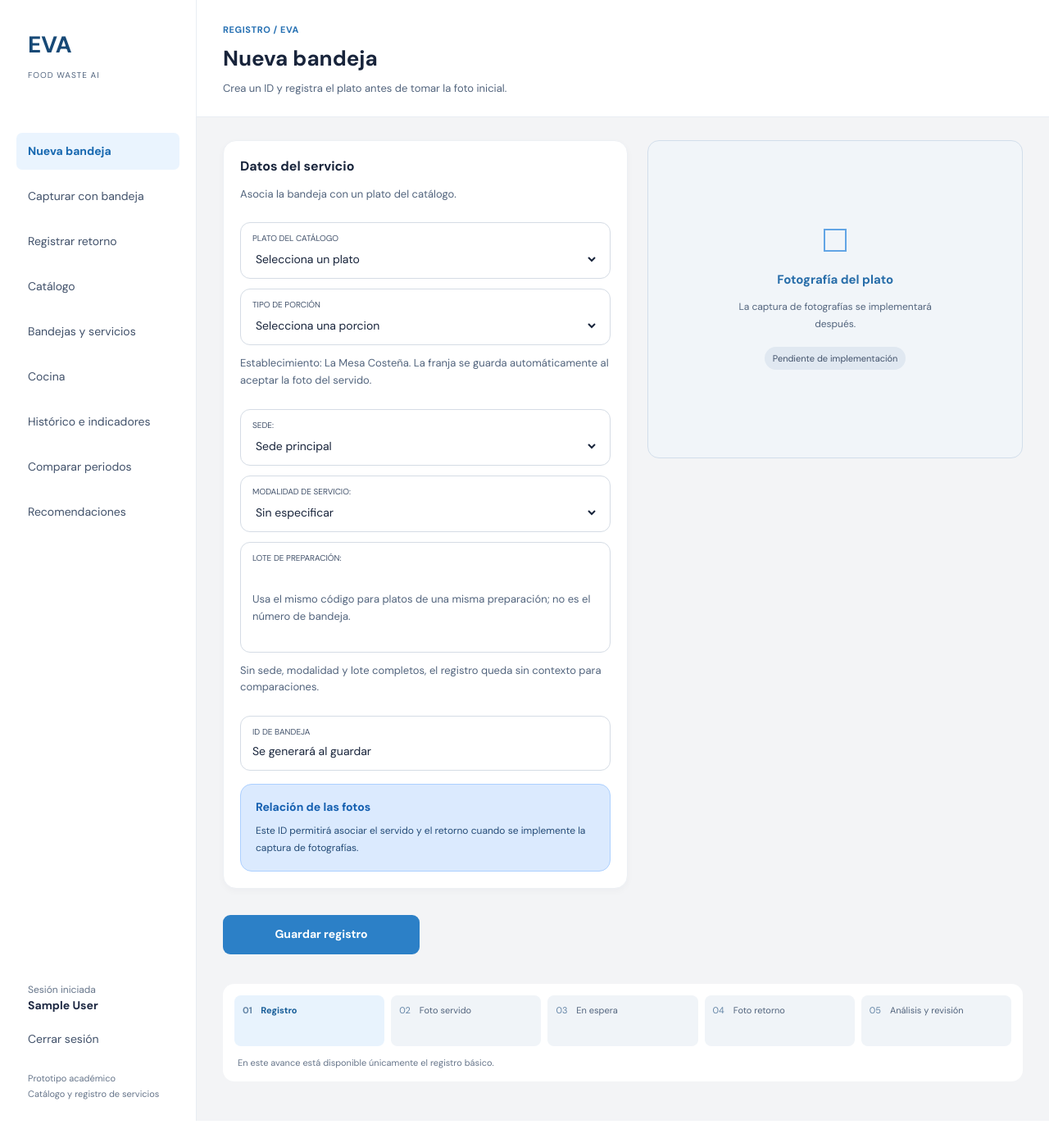
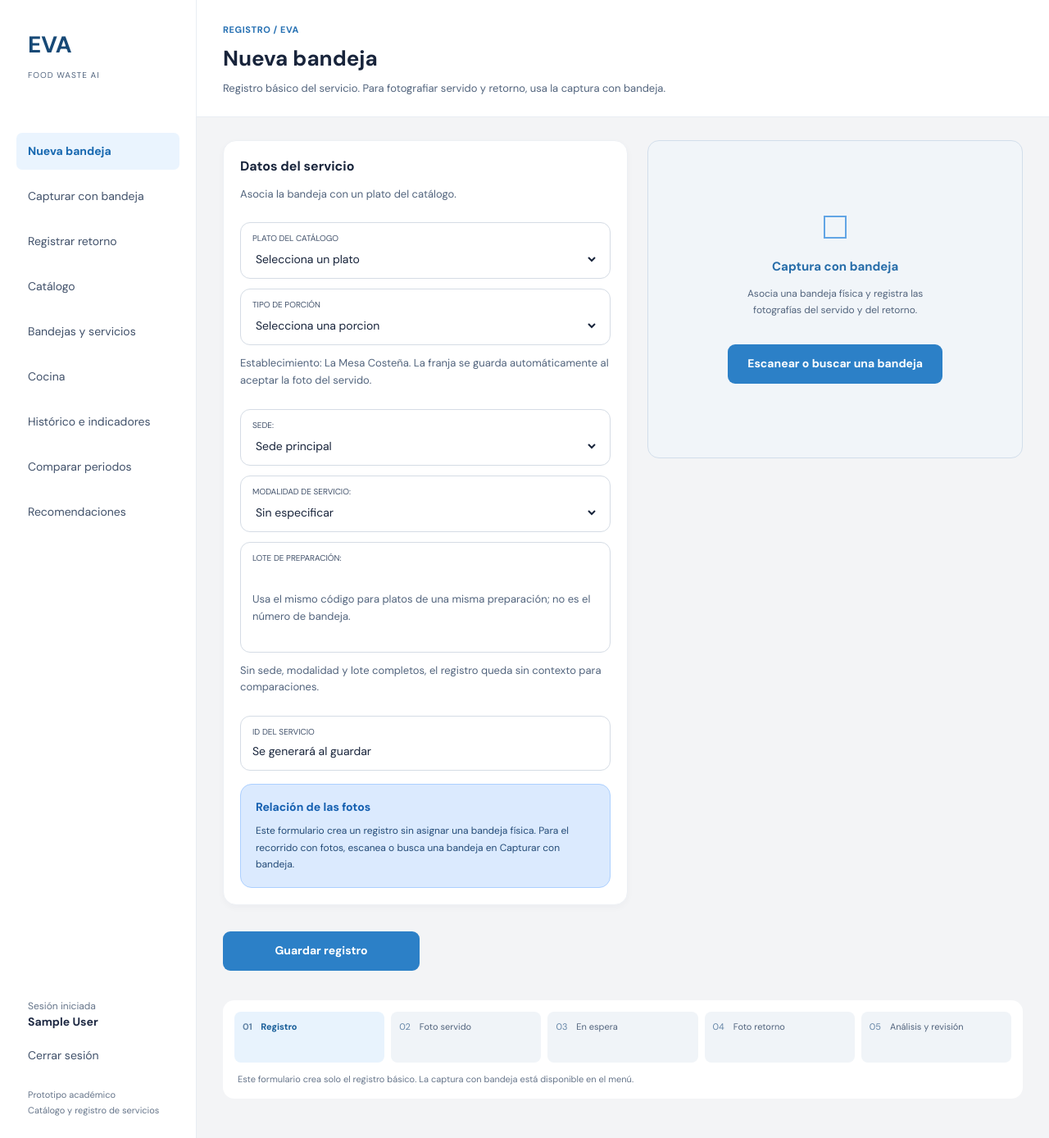
Before and after one commit to Sshadowcitoo/EVA, a Django app: page /captura/nueva/ in a window 1280 px wide. Shown: the whole page at 82% size. Before the commit the page ends 1367 px from the top, so only its background shows below. Run offline with Django 5.2, Linux system fonts and the light colour scheme; the visitor is signed in with stand-in values (Sample User, id 1); data that the repository does not hold is empty.

Commit message:
Aclara el registro básico y muestra el servido antes del retorno

```diff
--- a/apps/captura/views.py
+++ b/apps/captura/views.py
@@ -198,10 +198,13 @@ def buscar_retorno(request):
     if request.method == "POST" and form.is_valid():
         return redirect("captura:foto_retorno", pk=servicio.pk)
 
+    foto_servido = _foto_vigente(servicio, Etapa.SERVIDO)
     contexto.update(
         servicio=servicio,
         plato_nombre=servicio.get_plato_display(),
         porcion_nombre=servicio.get_tipo_porcion_display(),
+        foto_servido_url=(reverse("captura:imagen", args=[foto_servido.pk])
+                         if foto_servido is not None and foto_servido.disponible else None),
         form=form,
         confirmar_url=f"{reverse('captura:buscar_retorno')}?{consulta}",
     )
--- a/templates/captura/buscar_bandeja.html
+++ b/templates/captura/buscar_bandeja.html
@@ -38,10 +38,14 @@
   <h2>Bandeja {{ bandeja.numero }}</h2>
   {% if continuar_url %}<p><a class="button primary-button" href="{{ continuar_url }}">{{ continuar_texto }}</a></p>{% endif %}
   {% if servicio %}<p>{{ plato_nombre }} · {{ porcion_nombre }}</p>{% endif %}
+  {% if es_retorno and servicio %}
+    {% if foto_servido_url %}<img class="capture-image" src="{{ foto_servido_url }}" alt="Fotografía del servido para confirmar la correspondencia">{% else %}<p class="muted">La fotografía del servido no está disponible. Revisa los identificadores y el historial del servicio.</p>{% endif %}
+    {% if servicio.contexto_snapshot %}<p class="muted">Establecimiento: {{ servicio.contexto_snapshot.establecimiento.nombre }} · {{ servicio.contexto_snapshot.sede.nombre }}. Lote: {{ servicio.contexto_snapshot.lote_preparacion }}.</p>{% endif %}
+  {% endif %}
   {% if form and confirmar_url and operacion_habilitada %}
   <form method="post" action="{{ confirmar_url }}">
     {% csrf_token %}{{ form.as_p }}
-    <p class="muted">Establecimiento: {{ form.establecimiento_nombre }}. La franja se registra automáticamente con la foto del servido. Sin contexto completo no se habilitan comparaciones.</p>
+    {% if form.establecimiento_nombre %}<p class="muted">Establecimiento: {{ form.establecimiento_nombre }}. La franja se registra automáticamente con la foto del servido. Sin contexto completo no se habilitan comparaciones.</p>{% endif %}
     <button class="button primary-button">Confirmar bandeja y continuar</button>
   </form>
   {% endif %}
--- a/templates/captura/nueva_bandeja.html
+++ b/templates/captura/nueva_bandeja.html
@@ -9,7 +9,7 @@ Nueva bandeja
 {% endblock %}
 
 {% block subtitle %}
-Crea un ID y registra el plato antes de tomar la foto inicial.
+Registro básico del servicio. Para fotografiar servido y retorno, usa la captura con bandeja.
 {% endblock %}
 
 {% block content %}
@@ -44,24 +44,24 @@ Crea un ID y registra el plato antes de tomar la foto inicial.
       {% endif %}{% endfor %}
       <p class="muted">Sin sede, modalidad y lote completos, el registro queda sin contexto para comparaciones.</p>
       <div class="readonly-field">
-        <span>ID de bandeja</span>
+        <span>ID del servicio</span>
         <p>Se generará al guardar</p>
       </div>
 
       <div class="info-box">
         <h3>Relación de las fotos</h3>
         <p>
-          Este ID permitirá asociar el servido y el retorno cuando se implemente
-          la captura de fotografías.
+          Este formulario crea un registro sin asignar una bandeja física. Para el
+          recorrido con fotos, escanea o busca una bandeja en Capturar con bandeja.
         </p>
       </div>
     </section>
 
     <section class="photo-placeholder" aria-labelledby="titulo-foto">
       <span class="photo-icon" aria-hidden="true">▧</span>
-      <h2 id="titulo-foto">Fotografía del plato</h2>
-      <p>La captura de fotografías se implementará después.</p>
-      <span class="status-label">Pendiente de implementación</span>
+      <h2 id="titulo-foto">Captura con bandeja</h2>
+      <p>Asocia una bandeja física y registra las fotografías del servido y del retorno.</p>
+      <a class="button primary-button" href="{% url 'captura:resolver_bandeja' %}">Escanear o buscar una bandeja</a>
     </section>
   </div>
 
@@ -77,7 +77,7 @@ Crea un ID y registra el plato antes de tomar la foto inicial.
     <li><span>05</span> Análisis y revisión</li>
   </ol>
   <p class="process-note">
-    En este avance está disponible únicamente el registro básico.
+    Este formulario crea solo el registro básico. La captura con bandeja está disponible en el menú.
   </p>
 </section>
 {% endblock %}
```
Also changed, not shown: apps/captura/test_contexto.py (+16 -0 lines), templates/captura/confirmacion.html (+4 -3 lines).
